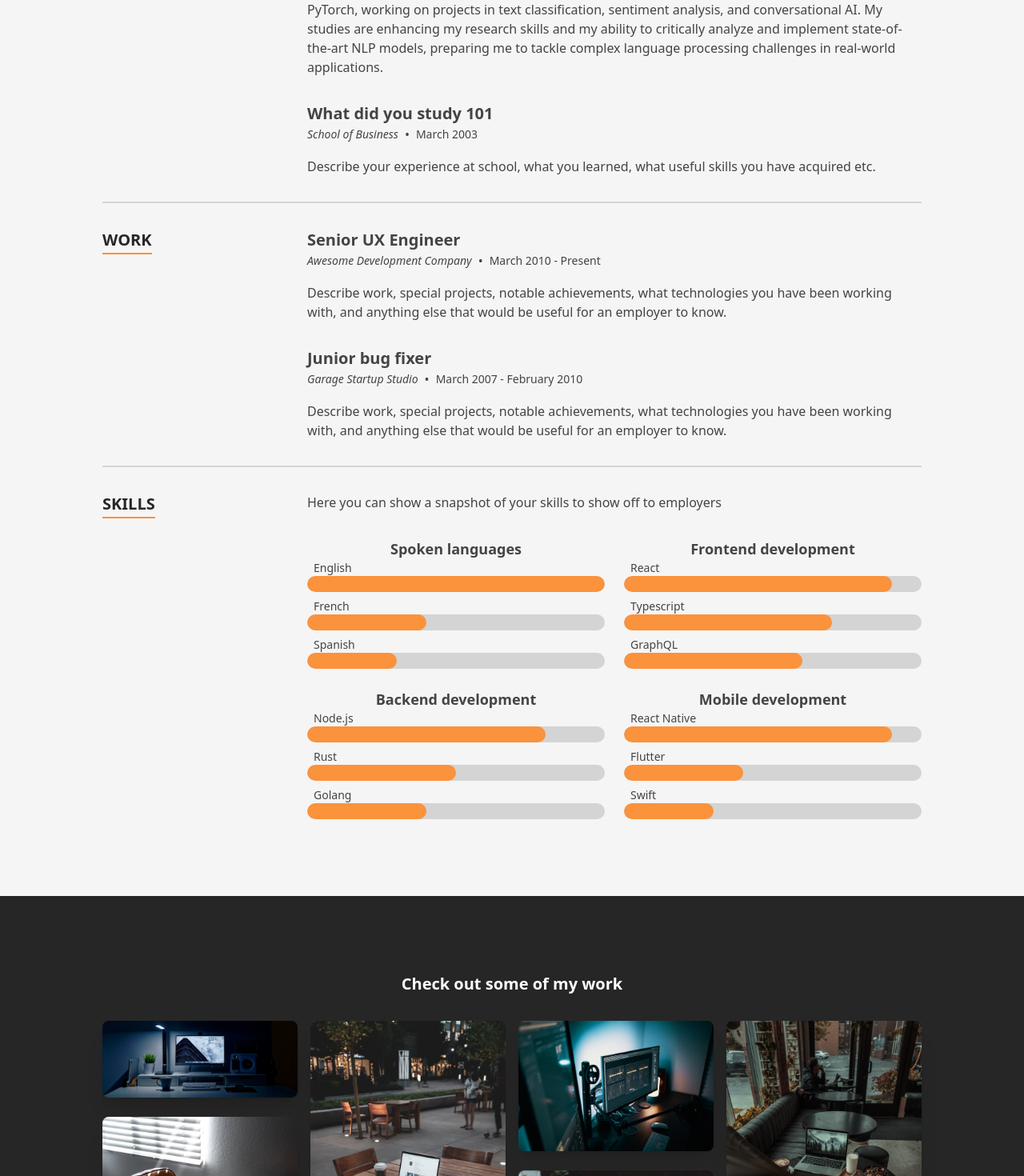
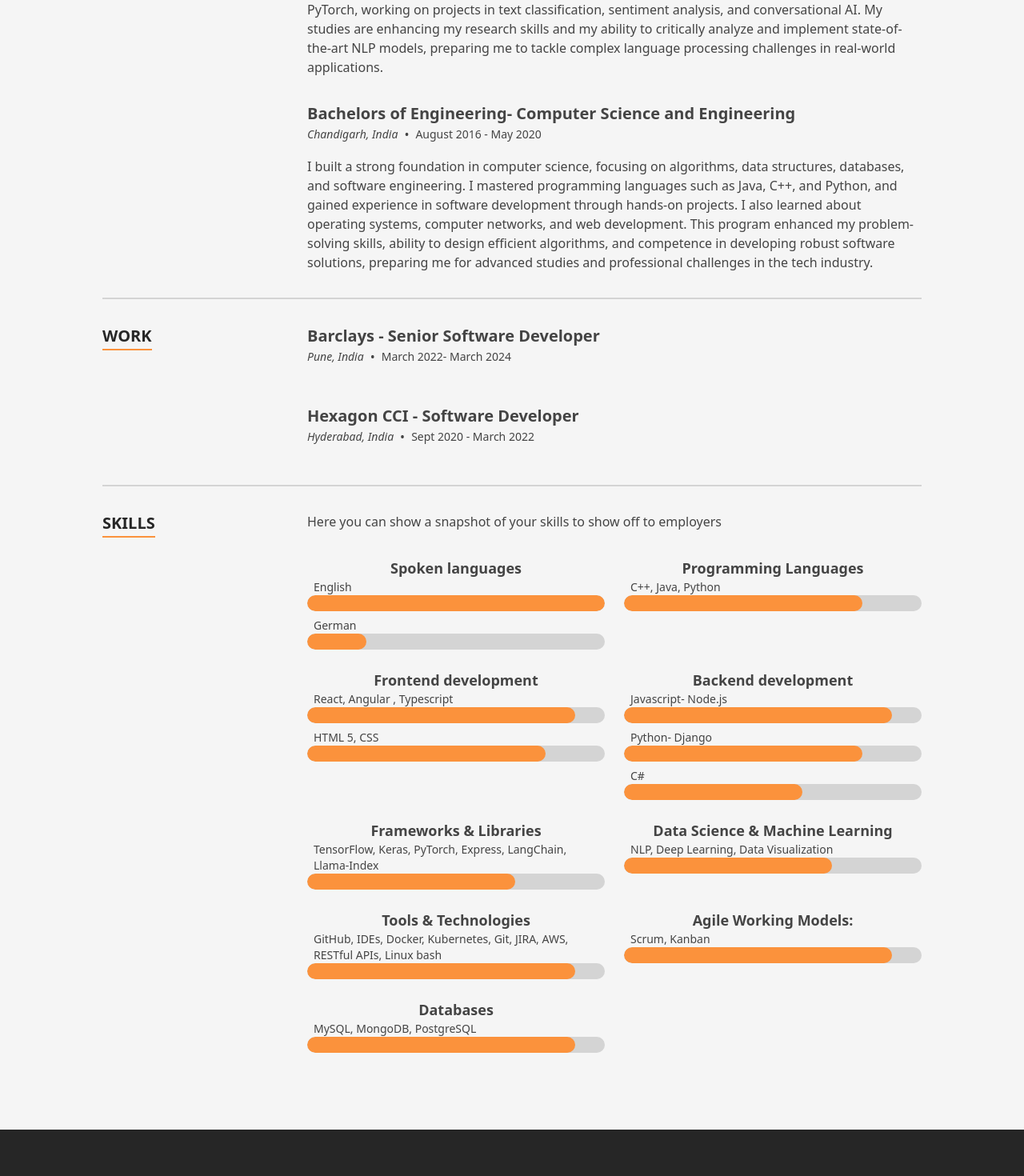
Before and after one commit to shivang-7135/Portfolio, a Next.js app: page / in a window 1280 px wide. Shown: the part 1500-2970 px from the top of the page at 80% size. Built offline with nearby package versions, Linux system fonts and the light colour scheme.

Commit message:
0002- updated data and footer

```diff
--- a/src/components/Sections/Footer.tsx
+++ b/src/components/Sections/Footer.tsx
@@ -24,11 +24,11 @@ const Footer: FC = memo(() => (
         href="https://reactresume.com">
         <BoltIcon className="h-5 w-5 text-yellow" />
         <span>
-          Provided by <span className="text-white">React</span>
+          Inspired from <span className="text-white">React</span>
           <span className="italic text-yellow">Resume</span>
         </span>
       </a>
-      <span className="text-sm text-neutral-700">© Copyright {currentYear} Tim Baker</span>
+      <span className="text-sm text-neutral-700">© Copyright {currentYear} Shivang Sinha</span>
     </div>
   </div>
 ));
--- a/src/data/data.tsx
+++ b/src/data/data.tsx
@@ -37,6 +37,7 @@ import {
   TestimonialSection,
   TimelineItem,
 } from './dataDef';
+
 
 /**
  * Page meta data
@@ -127,66 +128,97 @@ export const skills: SkillGroup[] = [
         level: 10,
       },
       {
-        name: 'French',
-        level: 4,
+        name: 'German',
+        level: 2,
+      }
+    ],
+  },
+  {
+    name: 'Programming Languages',
+    skills: [
+      {
+        name: 'C++, Java, Python',
+        level: 8,
       },
-      {
-        name: 'Spanish',
-        level: 3,
-      },
+
     ],
   },
   {
     name: 'Frontend development',
     skills: [
       {
-        name: 'React',
+        name: 'React, Angular , Typescript',
         level: 9,
       },
       {
-        name: 'Typescript',
-        level: 7,
-      },
-      {
-        name: 'GraphQL',
-        level: 6,
-      },
+        name: 'HTML 5, CSS',
+        level: 8,
+      }
     ],
   },
   {
     name: 'Backend development',
     skills: [
       {
-        name: 'Node.js',
+        name: 'Javascript- Node.js',
+        level: 9,
+      },
+      {
+        name: 'Python- Django',
         level: 8,
       },
       {
-        name: 'Rust',
-        level: 5,
-      },
-      {
-        name: 'Golang',
-        level: 4,
+        name: 'C#',
+        level: 6,
       },
     ],
   },
   {
-    name: 'Mobile development',
+    name: 'Frameworks & Libraries',
     skills: [
       {
-        name: 'React Native',
-        level: 9,
-      },
-      {
-        name: 'Flutter',
-        level: 4,
-      },
-      {
-        name: 'Swift',
-        level: 3,
+        name: `TensorFlow,
+Keras, PyTorch, Express, LangChain, Llama-Index`,
+        level: 7,
       },
     ],
   },
+  {
+    name: 'Data Science & Machine Learning',
+    skills: [
+      {
+        name: `NLP, Deep Learning, Data Visualization`,
+        level: 7,
+      },
+    ],
+  },
+  {
+    name: 'Tools & Technologies',
+    skills: [
+      {
+        name: `GitHub, IDEs, Docker, Kubernetes, Git, JIRA, AWS, RESTful APIs, Linux bash`,
+        level: 9,
+      },
+    ],
+  },
+  {
+    name: 'Agile Working Models:',
+    skills: [
+      {
+        name: `Scrum, Kanban`,
+        level: 9,
+      },
+    ],
+  },
+  {
+    name: 'Databases',
+    skills: [
+      {
+        name: `MySQL, MongoDB, PostgreSQL`,
+        level: 9,
+      },
+    ],
+  }
 ];
 
 /**
@@ -266,7 +298,7 @@ export const portfolioItems: PortfolioItem[] = [
  */
 export const education: TimelineItem[] = [
   {
-    date: 'April 2024 - current',
+    date: 'April 2024 - Present',
     location: 'Trier, Germany',
     title: 'Masters in Natural Language Processing',
     content: <p>I am gaining a solid foundation in NLP concepts and advanced machine learning techniques. I am acquiring hands-on experience with Python and deep learning frameworks like TensorFlow and PyTorch, working on projects in text classification, sentiment analysis, and conversational AI. My studies are enhancing my research skills and my ability to critically analyze and implement state-of-the-art NLP models, preparing me to tackle complex language processing challenges in real-world applications.
@@ -278,33 +310,31 @@ export const education: TimelineItem[] = [
     </p>,
   },
   {
-    date: 'March 2003',
-    location: 'School of Business',
-    title: 'What did you study 101',
-    content: <p>Describe your experience at school, what you learned, what useful skills you have acquired etc.</p>,
+    date: 'August 2016 - May 2020',
+    location: 'Chandigarh, India',
+    title: 'Bachelors of Engineering- Computer Science and Engineering',
+    content: <p>I built a strong foundation in computer science, focusing on algorithms, data structures, databases, and software engineering. I mastered programming languages such as Java, C++, and Python, and gained experience in software development through hands-on projects. I also learned about operating systems, computer networks, and web development. This program enhanced my problem-solving skills, ability to design efficient algorithms, and competence in developing robust software solutions, preparing me for advanced studies and professional challenges in the tech industry.</p>,
   },
 ];
 
 export const experience: TimelineItem[] = [
   {
-    date: 'March 2010 - Present',
-    location: 'Awesome Development Company',
-    title: 'Senior UX Engineer',
+    date: 'March 2022- March 2024',
+    location: 'Pune, India',
+    title: 'Barclays - Senior Software Developer',
     content: (
       <p>
-        Describe work, special projects, notable achievements, what technologies you have been working with, and
-        anything else that would be useful for an employer to know.
+
       </p>
     ),
   },
   {
-    date: 'March 2007 - February 2010',
-    location: 'Garage Startup Studio',
-    title: 'Junior bug fixer',
+    date: 'Sept 2020 - March 2022',
+    location: 'Hyderabad, India',
+    title: 'Hexagon CCI - Software Developer',
     content: (
       <p>
-        Describe work, special projects, notable achievements, what technologies you have been working with, and
-        anything else that would be useful for an employer to know.
+
       </p>
     ),
   },
@@ -317,18 +347,23 @@ export const testimonial: TestimonialSection = {
   imageSrc: testimonialImage,
   testimonials: [
     {
-      name: 'John Doe',
-      text: 'Use this as an opportunity to promote what it is like to work with you. High value testimonials include ones from current or past co-workers, managers, or from happy clients.',
+      name: 'Abhishek Diwan',
+      text: `Working with Shivang has been an incredible experience. His expertise in NLP and full-stack development was evident in our projects at Barclays, where he significantly improved the accuracy and efficiency of our NLP models. Shivang's proactive approach and strong collaboration skills made him an invaluable team member, consistently delivering high-quality work.`,
       image: 'https://cloudflare-ipfs.com/ipfs/Qmd3W5DuhgHirLHGVixi6V76LhCkZUz6pnFt5AJBiyvHye/avatar/169.jpg',
     },
     {
-      name: 'Jane Doe',
-      text: 'Here you should write some nice things that someone has said about you. Encourage them to be specific and include important details (notes about a project you were on together, impressive quality produced, etc).',
+      name: 'Durga Prasad Palle',
+      text: `Shivang's contribution to the Hexagon OnCall Dispatch project was outstanding. His ability to architect and manage responsive web applications, coupled with his skill in optimizing performance, greatly enhanced our product. His dedication to understanding client needs and translating them into effective solutions was impressive, showcasing his strong technical and problem-solving skills.`,
       image: 'https://cloudflare-ipfs.com/ipfs/Qmd3W5DuhgHirLHGVixi6V76LhCkZUz6pnFt5AJBiyvHye/avatar/14.jpg',
     },
     {
-      name: 'Someone else',
+      name: 'Pooja Parakh',
       text: 'Add several of these, and keep them as fresh as possible, but be sure to focus on quality testimonials with strong highlights of your skills/work ethic.',
+      image: 'https://cloudflare-ipfs.com/ipfs/Qmd3W5DuhgHirLHGVixi6V76LhCkZUz6pnFt5AJBiyvHye/avatar/69.jpg',
+    },
+    {
+      name: 'Prarthana Mukherjee',
+      text: `Working with Shivang at Barclays was a great experience. His expertise in deploying NLP models into production was instrumental in improving our system's performance. Shivang's ability to handle complex technical challenges and deliver high-quality solutions under tight deadlines was impressive. His collaborative spirit and proactive approach to problem-solving made him an invaluable team member.`,
       image: 'https://cloudflare-ipfs.com/ipfs/Qmd3W5DuhgHirLHGVixi6V76LhCkZUz6pnFt5AJBiyvHye/avatar/69.jpg',
     },
   ],
```
